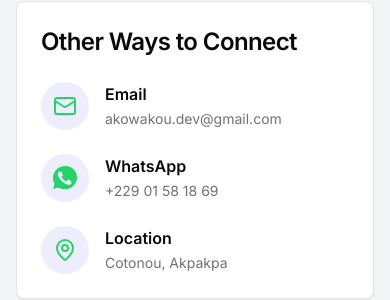
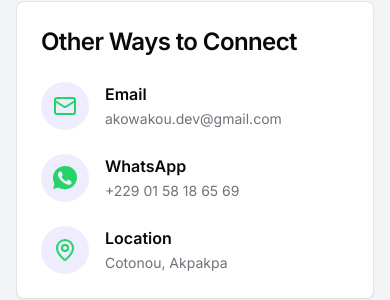
Before and after one commit to djiawou/resume-dev-akowakou, a Next.js app: page /contact in a window 390 px wide. Shown: the part 1008-1308 px from the top of the page. Built offline with nearby package versions, Linux system fonts and the light colour scheme.

Commit message:
update phone number

```diff
--- a/src/app/contact/page.tsx
+++ b/src/app/contact/page.tsx
@@ -22,7 +22,7 @@ const contactMethods = [
   {
     icon: <Image src="/icons/whatsapp.svg" alt="WhatsApp" width={24} height={24} />,
     title: 'WhatsApp',
-    value: '+229 01 58 18 69',
+    value: '+229 01 58 18 65 69',
     href: 'https://wa.me/22901581869',
   },
   {
```
